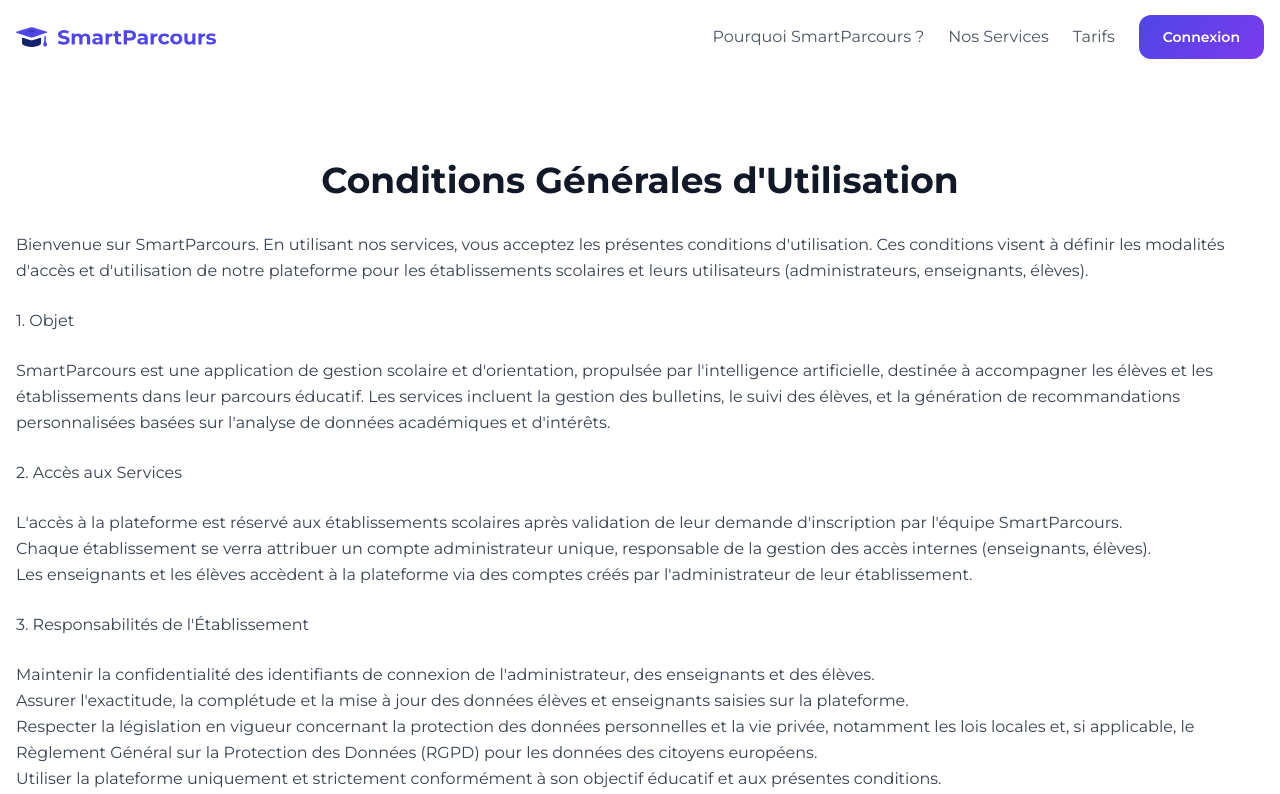
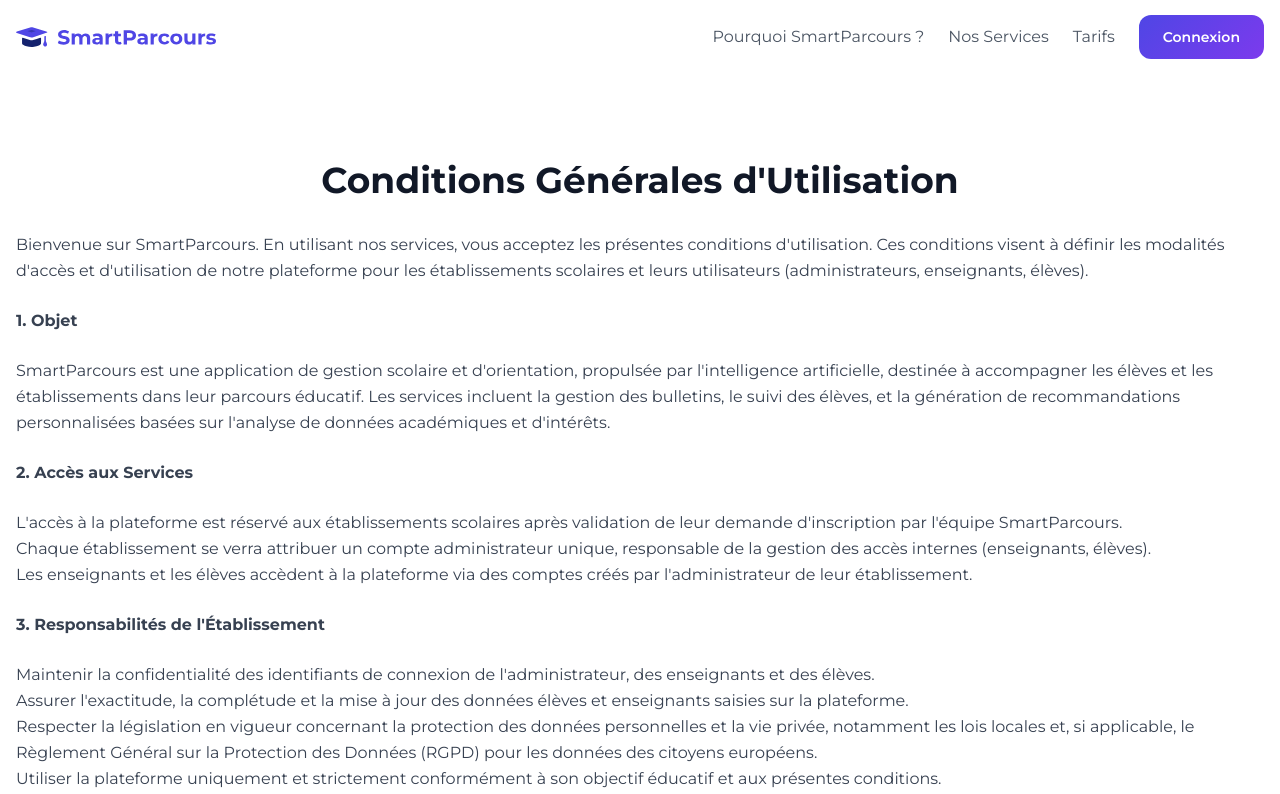
Before and after one commit to Ezdev2/smart-parcours, a Vue app: page /terms-conditions in a window 1280 px wide. Shown: the top 794 px of the page. Built offline with nearby package versions, Linux system fonts and the light colour scheme; no server answers.

Commit message:
fix term and condition page

```diff
--- a/src/pages/TermsAndConditions.vue
+++ b/src/pages/TermsAndConditions.vue
@@ -74,3 +74,8 @@
     </div>
   </div>
 </template>
+<style scoped>
+h2 {
+  font-weight: bold;
+}
+</style>
```
